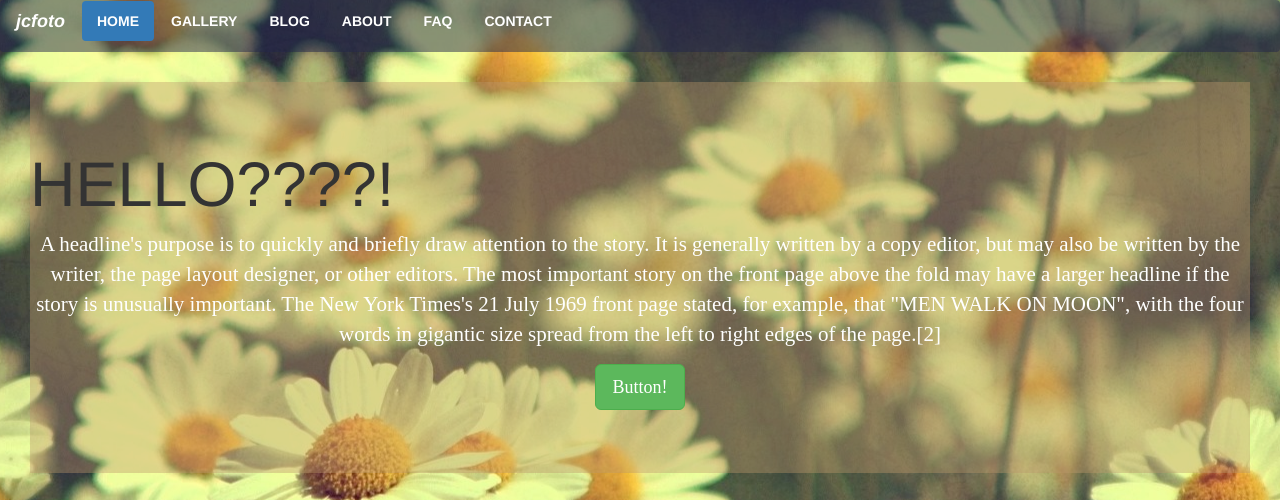
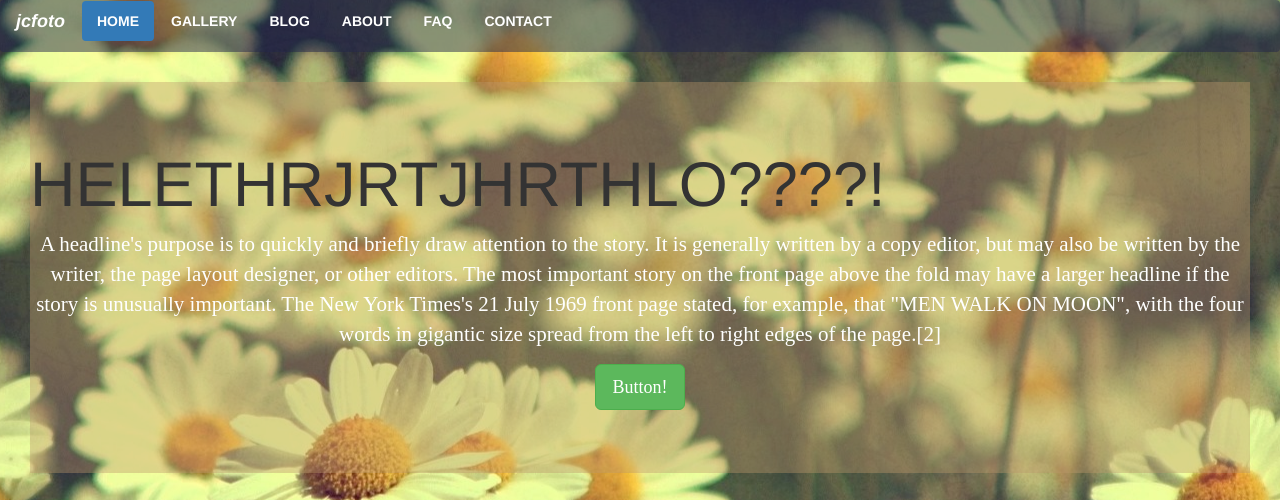
Before and after one commit to justincarothers/photoSite, a plain HTML site: page index.html in a window 1280 px wide. Shown: the top 500 px of the page. Drawn offline with nearby package versions, Linux system fonts and the light colour scheme.

Commit message:
debugging

```diff
--- a/index.html
+++ b/index.html
@@ -51,7 +51,7 @@
     </div>
   </nav>
   <div class="jumbotron" id="bigjumbo">
-    <h1>HELLO????!</h1>
+    <h1>HELETHRJRTJHRTHLO????!</h1>
     <p>A headline's purpose is to quickly and briefly draw attention to the story. It is generally written by a copy editor, but may also be written by the writer, the page layout designer, or other editors. The most important story on the front page above the fold may have a larger headline if the story is unusually important. The New York Times's 21 July 1969 front page stated, for example, that "MEN WALK ON MOON", with the four words in gigantic size spread from the left to right edges of the page.[2]</p>
     <p><button type="button" class="btn btn-lg btn-success">Button!</button></p>
   </div>
```
